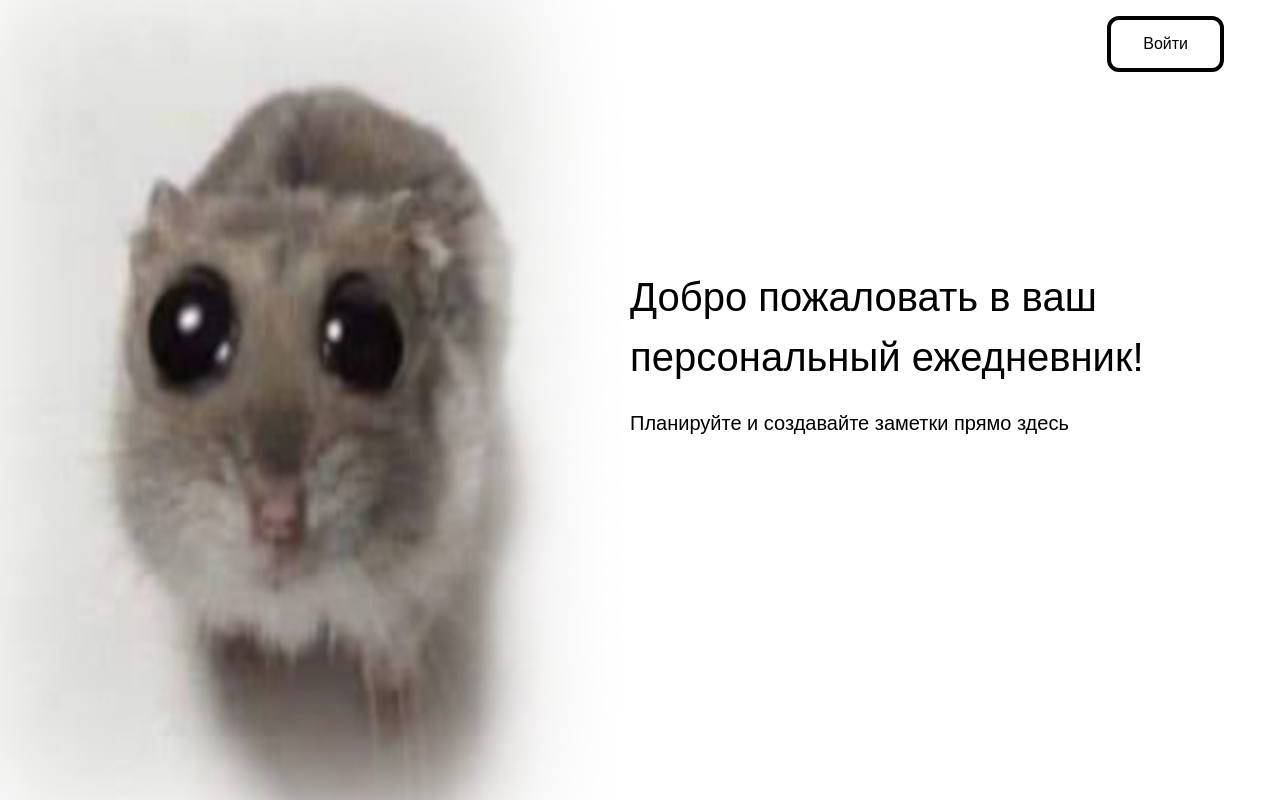
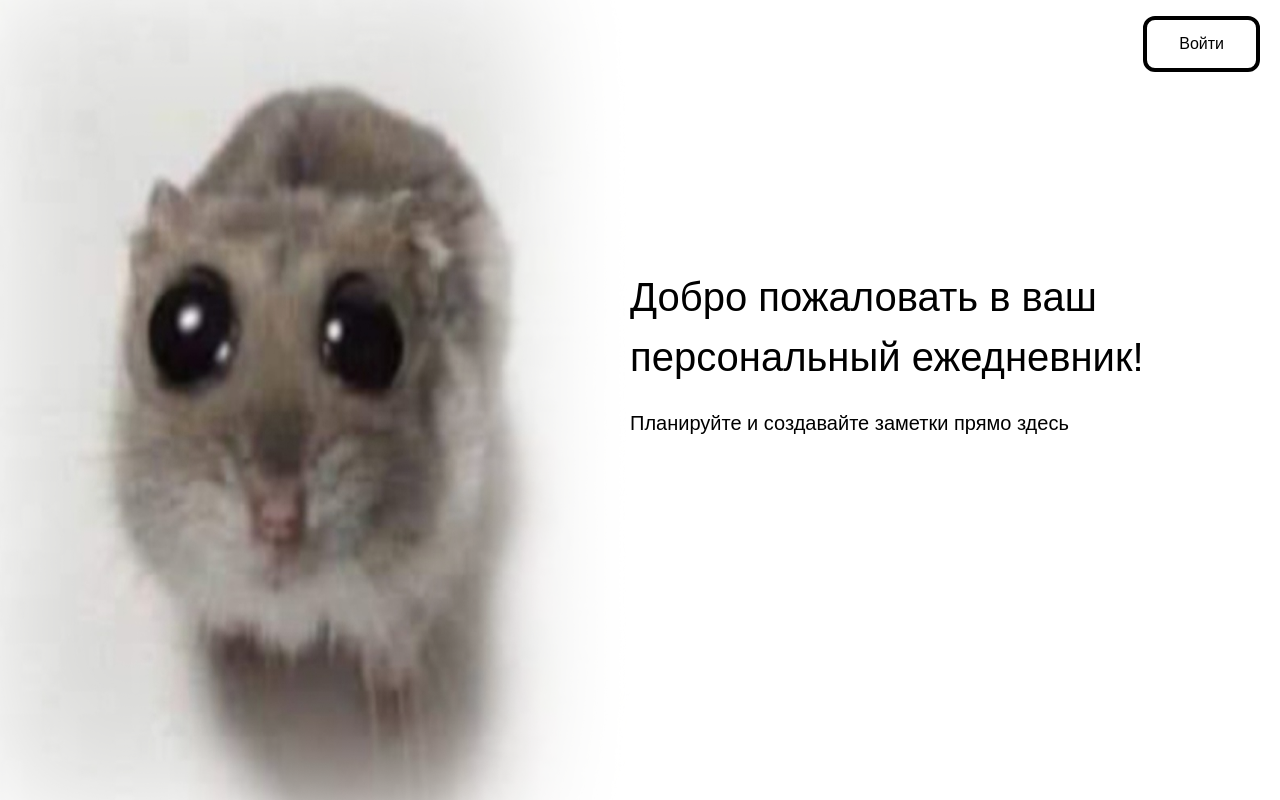
Before and after one commit to kleprer/diary, a Next.js app: page / in a window 1280 px wide. Built offline with nearby package versions, Linux system fonts and the light colour scheme; a web font is replaced by a local one.

Commit message:
more adaptations

```diff
--- a/app/page.js
+++ b/app/page.js
@@ -1,10 +1,15 @@
 import Description from "@/components/Description";
 import NavbarHome from "@/components/NavbarHome";
+import NavbarHomeLogged from "@/components/NavbarHomeLogged";
 import Image from "next/image";
 export default function Home() {
+
+  let isLoggedIn = true;
+
   return (
     <>
-      <NavbarHome />
+      {isLoggedIn == true ? <NavbarHome /> : <NavbarHomeLogged />}
+
       <Description />
       <Image className="position: absolute top-0 h-full w-auto xl:w-1/2"
       src="/Mask group.png"
--- a/components/Description.jsx
+++ b/components/Description.jsx
@@ -3,8 +3,8 @@ import React from 'react'
 const Description = () => {
   return (
     <div className="flex flex-col gap-[21px] position: absolute w-1/2 h-1/3 top-1/3
-        max-lg:top-1/4 max-md: top-1/5 max-md:w-1/3 right-[10px]">
-        <h1 className="text-[40px] max-925:text-[25px] m-0 p-0">Добро пожаловать в ваш персональный ежедневник!</h1>
+        max-md:w-1/3 right-[10px]">
+        <h1 className="text-[40px] max-xl:text-[30px] max-925:text-[25px] m-0 p-0">Добро пожаловать в ваш персональный ежедневник!</h1>
         <h2 className="text-[20px] m-0 p-0">Планируйте и создавайте заметки прямо здесь</h2>
     </div>
   )
--- a/components/NavbarHome.jsx
+++ b/components/NavbarHome.jsx
@@ -3,7 +3,7 @@ import React from 'react'
 const NavbarHome = () => {
   return (
     <nav className="flex justify-end items-center w-full h-72 bg-transparent top-0 mt-2 position: relative">
-            <h2 className=" mr-14 text-{20} text-black px-8 py-3 border-black border-4 rounded-xl hover:border-gray-300 hover:text-gray-300 hover:cursor-pointer">
+            <h2 className=" mr-[20px] text-{20} text-black px-8 py-3 border-black border-4 rounded-xl hover:border-gray-300 hover:text-gray-300 hover:cursor-pointer">
                 Войти
             </h2>
     </nav>
--- /dev/null
+++ b/components/NavbarHomeLogged.jsx
@@ -0,0 +1,9 @@
+import React from 'react'
+
+const NavbarHomeLogged = () => {
+  return (
+    <div>NavbarHomeLogged</div>
+  )
+}
+
+export default NavbarHomeLogged
```
